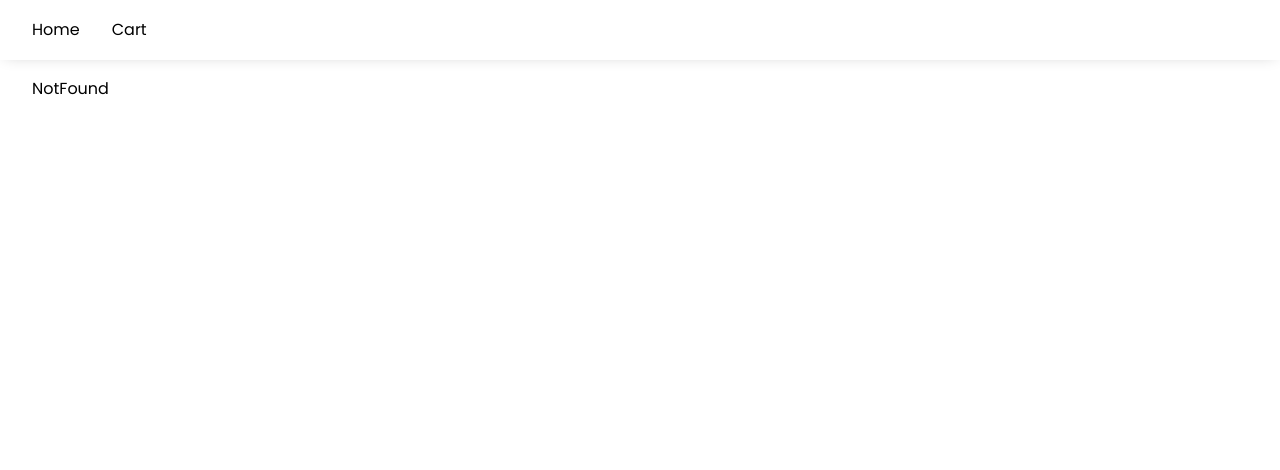
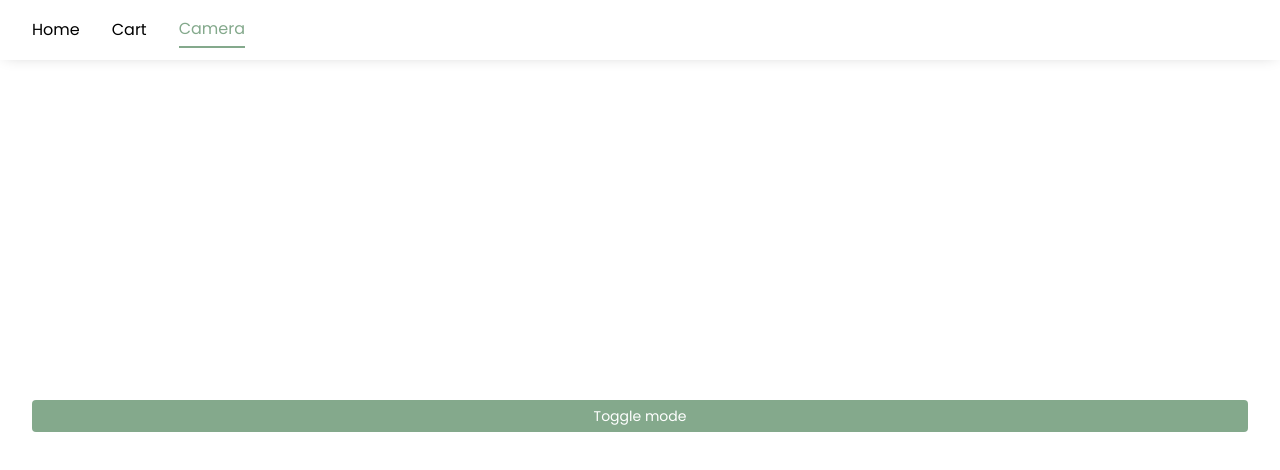
Before and after one commit to ginn1111/cart-app-notification, a React (Create React App) app: page /camera in a window 1280 px wide. Shown: the top 470 px of the page. Built offline with nearby package versions, Linux system fonts and the light colour scheme; no server answers.

Commit message:
feature: open camera

```diff
--- a/src/App.tsx
+++ b/src/App.tsx
@@ -9,6 +9,7 @@ import { useEffect } from 'react';
 import { getTokenMessaging, onMessageListener } from 'services/firebase';
 import { ToastContainer, toast } from 'react-toastify';
 import Toast from 'components/common/Toast';
+import Camera from 'pages/Camera';
 
 function App() {
   usePermission('notifications');
@@ -48,6 +49,7 @@ function App() {
           <Route path="/" element={<ProductList />} />
           <Route path="/product/:id" element={<ProductDetail />} />
           <Route path="/cart" element={<Cart />} />
+          <Route path="/camera" element={<Camera />} />
           <Route path="*" element={<NotFound />} />
         </Route>
       </Routes>
--- a/src/components/common/Button.tsx
+++ b/src/components/common/Button.tsx
@@ -15,10 +15,14 @@ const Button = ({
   loading = false,
   variant = 'primary',
   children,
+  className,
   ...rest
 }: ButtonProps) => {
   return (
-    <button className={cx(classes.button, classes[variant])} {...rest}>
+    <button
+      className={cx(classes.button, classes[variant], className)}
+      {...rest}
+    >
       {loading && <p>Loading...</p>}
       {!loading && children}
     </button>
--- a/src/components/common/Header/Header.tsx
+++ b/src/components/common/Header/Header.tsx
@@ -7,6 +7,7 @@ import { cartItemsSelector } from 'app/cartSlice/selectors';
 const NAV_ITEMS = [
   { id: 1, title: 'Home', link: '/' },
   { id: 2, title: 'Cart', link: '/cart' },
+  { id: 3, title: 'Camera', link: '/camera' },
 ];
 
 const Header = () => {
--- /dev/null
+++ b/src/hooks/useCamera.ts
@@ -0,0 +1,40 @@
+import { RefObject, useEffect, useState } from 'react';
+import { toast } from 'react-toastify';
+
+const useCamera = (videoRef: RefObject<HTMLMediaElement>) => {
+  const [isUserMode, setIsUserMode] = useState(true); // 'user' mode is default
+
+  useEffect(() => {
+    let _stream: MediaStream;
+    let isCancel = false;
+
+    const constraints = {
+      video: { facingMode: isUserMode ? 'user' : 'environment' },
+    };
+
+    if (navigator.mediaDevices.getUserMedia && !isCancel) {
+      (async () => {
+        try {
+          _stream = await navigator.mediaDevices.getUserMedia(constraints);
+          if (videoRef.current) {
+            videoRef.current.srcObject = _stream;
+          }
+        } catch (error) {
+          toast('Not found any devices!', {
+            type: 'error',
+          });
+        }
+      })();
+    }
+
+    return () => {
+      if (_stream) {
+        _stream.getVideoTracks().forEach((track) => track.stop());
+        _stream.getAudioTracks().forEach((track) => track.stop());
+      }
+    };
+  }, [isUserMode, videoRef]);
+
+  return { setIsUserMode };
+};
+export default useCamera;
--- /dev/null
+++ b/src/pages/Camera.module.scss
@@ -0,0 +1,10 @@
+.camera {
+  display: block;
+  margin-inline: auto;
+  padding-inline: 20px;
+  height: 300px;
+
+  &__switch-btn {
+    margin-top: 20px;
+  }
+}
--- /dev/null
+++ b/src/pages/Camera.tsx
@@ -0,0 +1,23 @@
+import Button from 'components/common/Button';
+import classes from './Camera.module.scss';
+import useCamera from 'hooks/useCamera';
+import { useRef } from 'react';
+
+const Camera = () => {
+  const videoRef = useRef<HTMLVideoElement>(null);
+  const { setIsUserMode } = useCamera(videoRef);
+
+  return (
+    <section>
+      <video autoPlay className={classes.camera} ref={videoRef} />
+      <Button
+        className={classes['camera__switch-btn']}
+        onClick={() => setIsUserMode((mode) => !mode)}
+      >
+        Toggle mode
+      </Button>
+    </section>
+  );
+};
+
+export default Camera;
```
